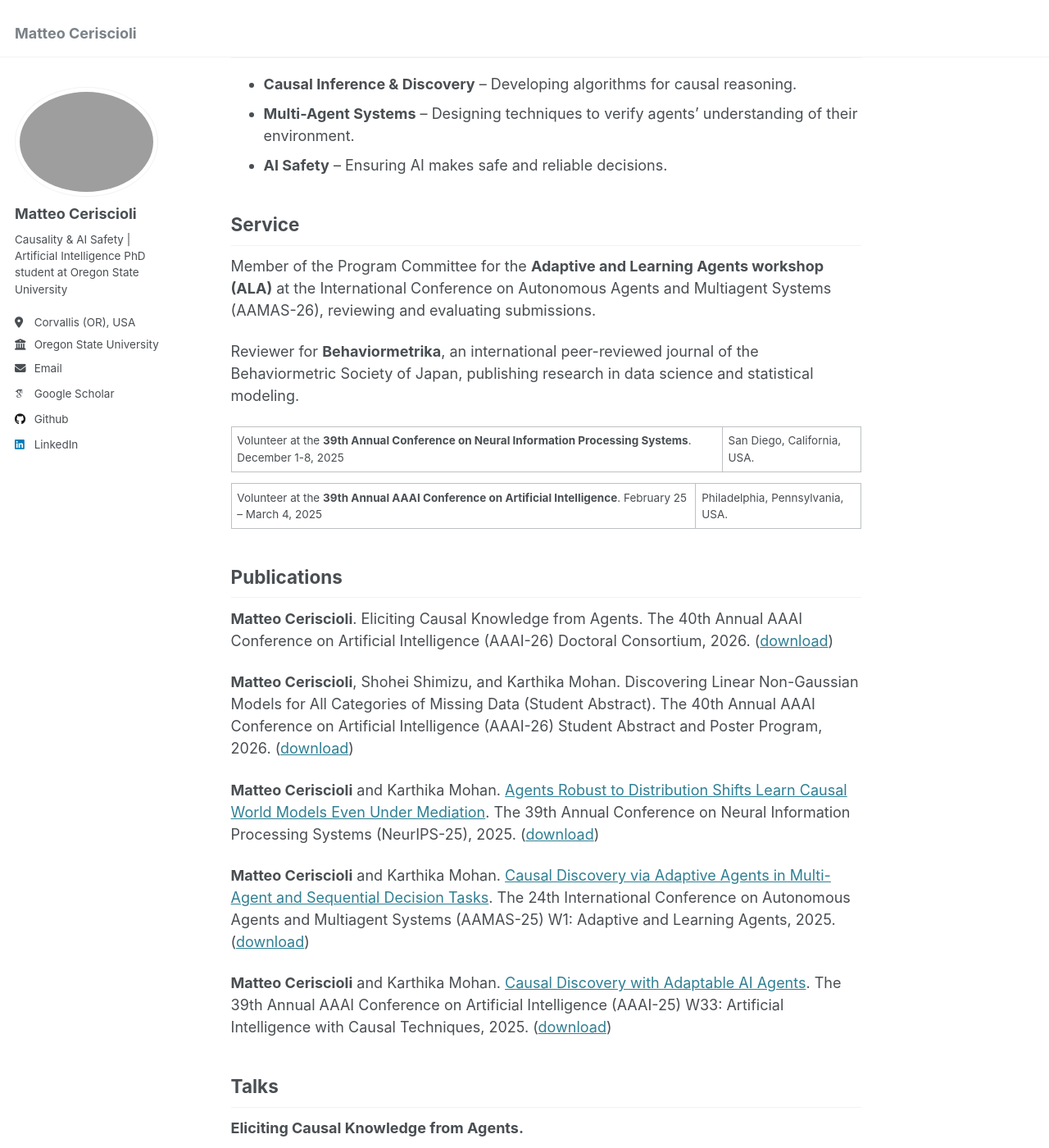
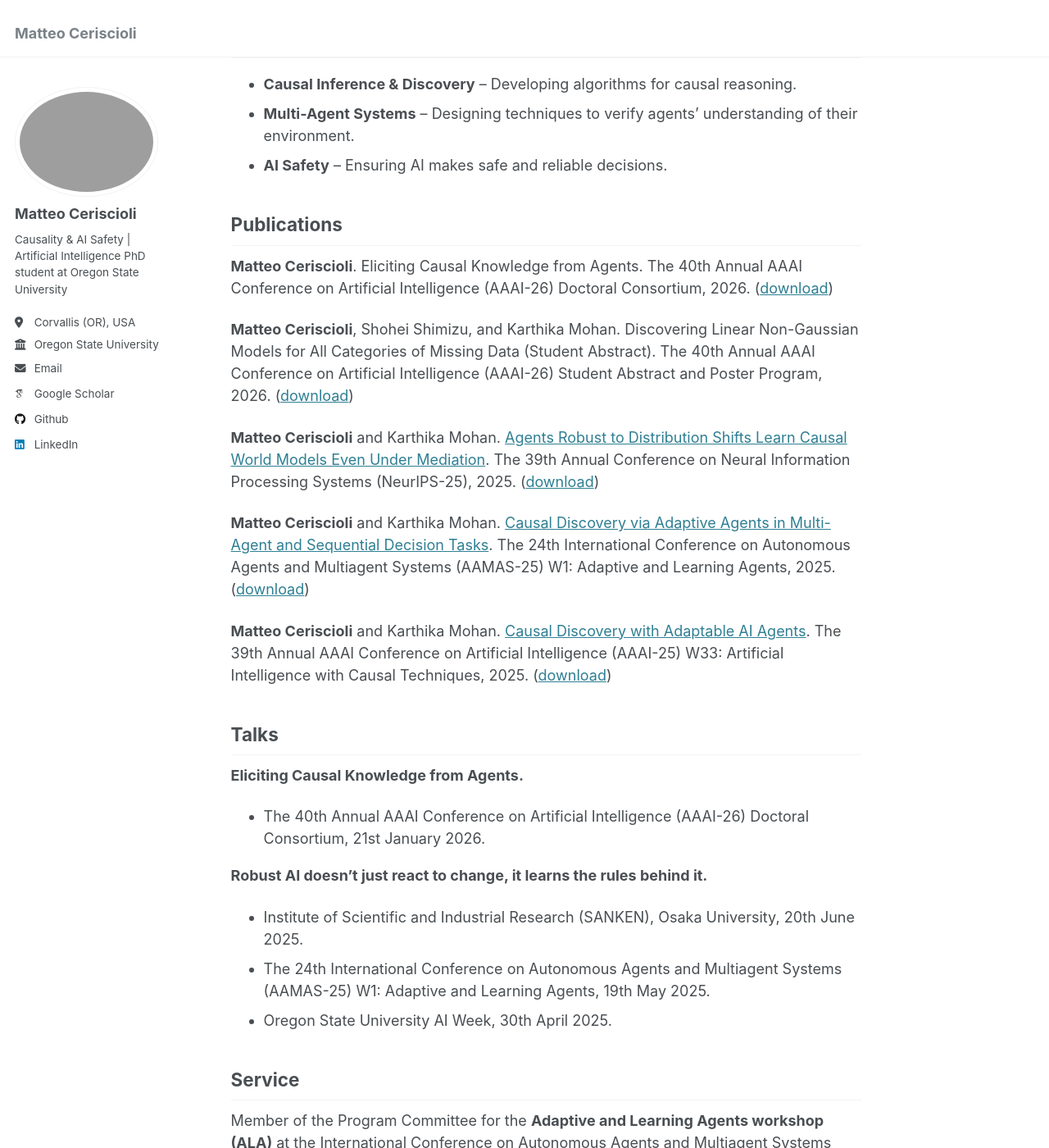
Before and after one commit to matteoceriscioli/matteoceriscioli.github.io, a Jekyll site: the page built from _pages/about.md, in a window 1280 px wide and 1400 px high, scrolled down 611 px. Shown: the whole window at 82% size. Built offline with Jekyll 4.4.1, drawn with Linux system fonts in a browser that asks for light colours; some web fonts are replaced; some of the changed text lies outside the part shown.

Commit message:
Update about.md

```diff
--- a/_pages/about.md
+++ b/_pages/about.md
@@ -18,15 +18,6 @@ Earlier, I was a Research Trainee at *RIKEN AIP* in Japan, where I worked in the
 - **Multi-Agent Systems** – Designing techniques to verify agents' understanding of their environment.
 - **AI Safety** – Ensuring AI makes safe and reliable decisions.
 
-## Service
-Member of the Program Committee for the **Adaptive and Learning Agents workshop (ALA)** at the International Conference on Autonomous Agents and Multiagent Systems (AAMAS-26), reviewing and evaluating submissions.
-
-Reviewer for **Behaviormetrika**, an international peer-reviewed journal of the Behaviormetric Society of Japan, publishing research in data science and statistical modeling.
-
-Volunteer at the **39th Annual Conference on Neural Information Processing Systems**. December 1-8, 2025 | San Diego, California, USA.
-
-Volunteer at the **39th Annual AAAI Conference on Artificial Intelligence**. February 25 – March 4, 2025 | Philadelphia, Pennsylvania, USA.
-
 ## Publications
 
 **Matteo Ceriscioli**. Eliciting Causal Knowledge from Agents. The 40th Annual AAAI Conference on Artificial
@@ -41,7 +32,6 @@ World Models Even Under Mediation](https://neurips.cc/virtual/2025/poster/118687
 
 **Matteo Ceriscioli** and Karthika Mohan. [Causal Discovery with Adaptable AI Agents](https://openreview.net/attachment?id=FY5RYxJCQJ&name=pdf). The 39th Annual AAAI Conference on Artificial Intelligence (AAAI-25) W33: Artificial Intelligence with Causal Techniques, 2025. (<a id="raw-url" href="https://raw.githubusercontent.com/matteoceriscioli/matteoceriscioli.github.io/master/files/Causal_Discovery_with_Adaptable_AI_Agents.pdf">download</a>)
 
-
 ## Talks
 
 **Eliciting Causal Knowledge from Agents.**
```
Also changed, not shown: other parts of _pages/about.md (+9 -0 lines).
